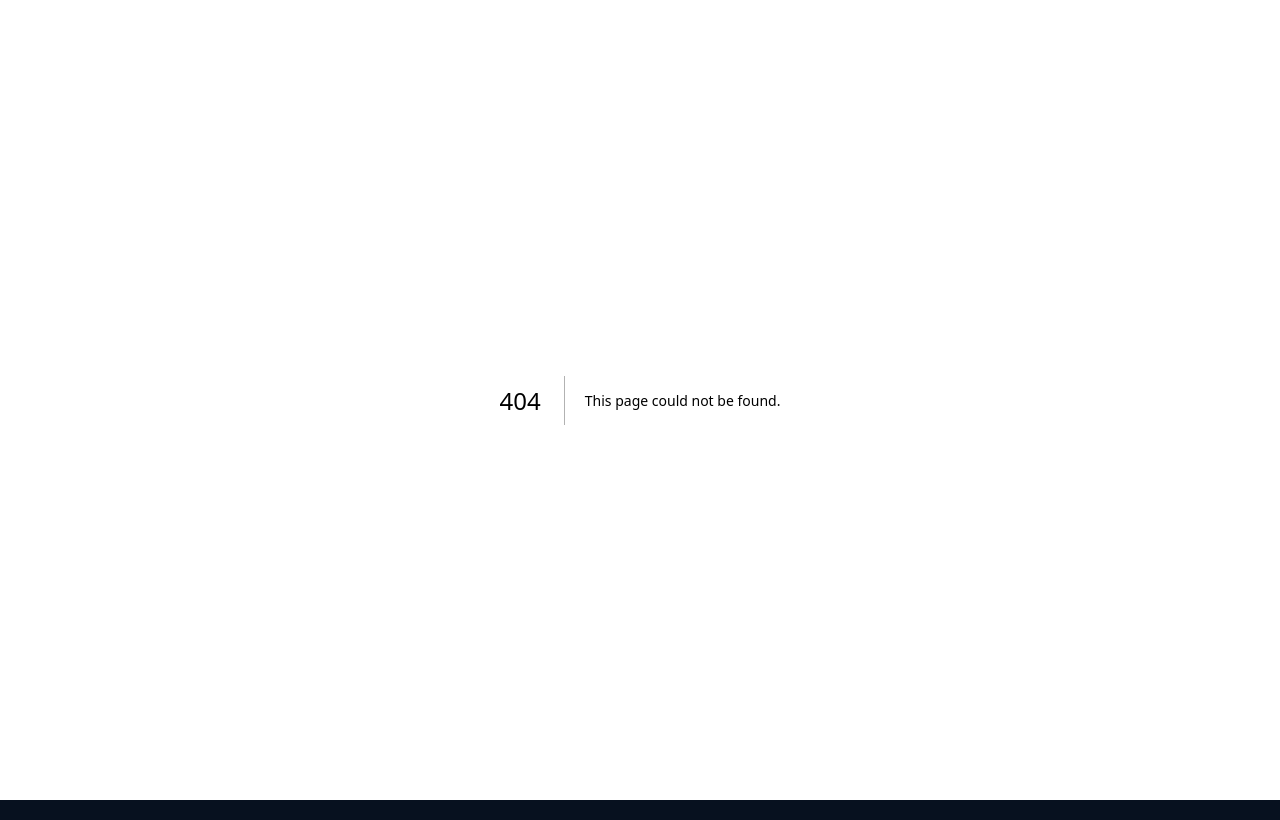
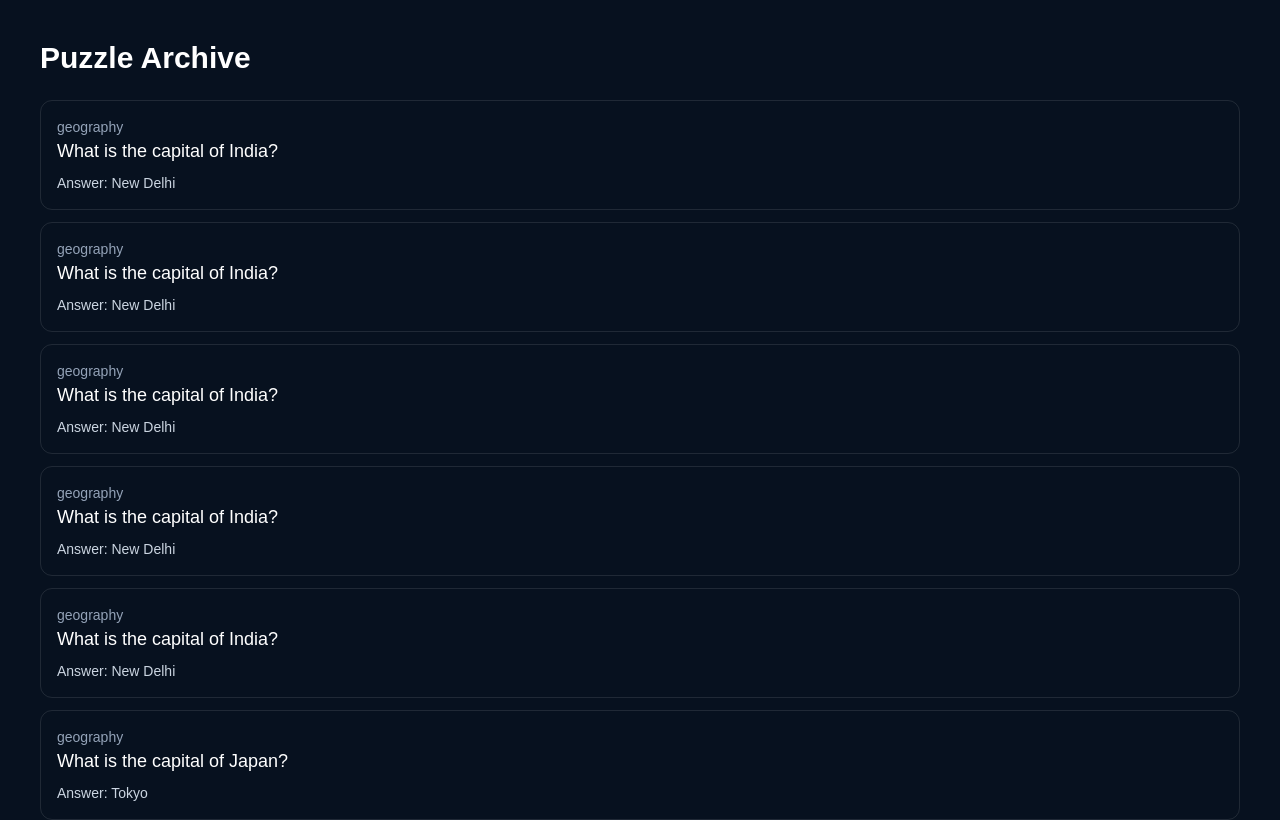
Before and after one commit to jzabhie/Daily-Game, a Next.js app: page /archive in a window 1280 px wide. Before the commit this address had no page. Shown: the top 820 px of the page. Built offline with nearby package versions, Linux system fonts and the light colour scheme.

Commit message:
Create page.js

```diff
--- /dev/null
+++ b/app/archive/page.js
@@ -0,0 +1,21 @@
+import puzzles from "@/data/puzzles.json";
+
+export default function Archive() {
+  return (
+    <div className="min-h-screen bg-[#07111f] text-white p-10">
+      <h1 className="text-3xl font-semibold mb-6">Puzzle Archive</h1>
+
+      <div className="grid gap-3">
+        {puzzles.slice(0, 50).map((p) => (
+          <div key={p.id} className="border border-white/10 p-4 rounded-xl">
+            <div className="text-sm text-slate-400">{p.category}</div>
+            <div className="text-lg">{p.prompt}</div>
+            <div className="text-sm text-slate-300 mt-2">
+              Answer: {p.answer}
+            </div>
+          </div>
+        ))}
+      </div>
+    </div>
+  );
+}
```
